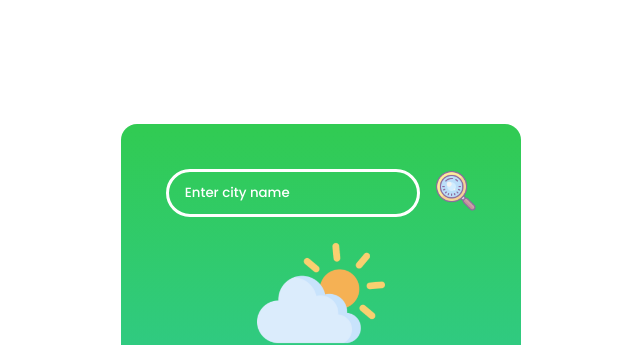
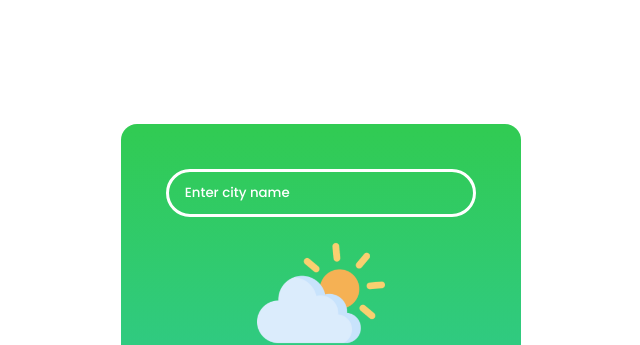
Before and after one commit to U-Najeeb/WeatherApp, a plain HTML site: page index.html in a window 1280 px wide. Shown: the top 345 px of the page, without its empty margins (319-959 px from the left). Drawn offline with Linux system fonts and the light colour scheme.

Commit message:
Removed Search Button

```diff
--- a/index.html
+++ b/index.html
@@ -17,13 +17,13 @@
             class="search__box"
             placeholder="Enter city name"
           />
-          <button type="submit" class="submit__button">
+          <!-- <button type="submit" class="submit__button">
             <img
               src="./assets/icons8-search-64.png"
               alt="search"
               class="submit__icon"
             />
-          </button>
+          </button> -->
         </form>
       </header>
       <section class="weather__section">
```
